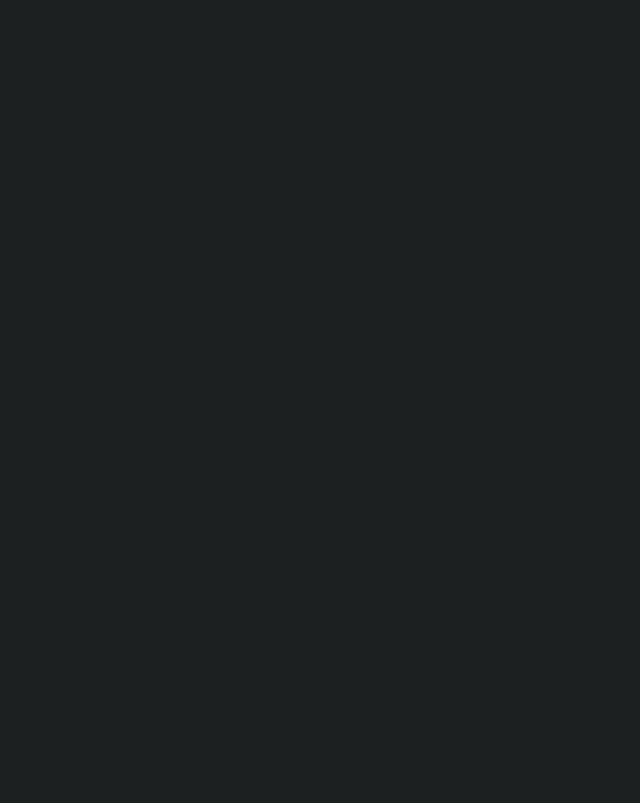
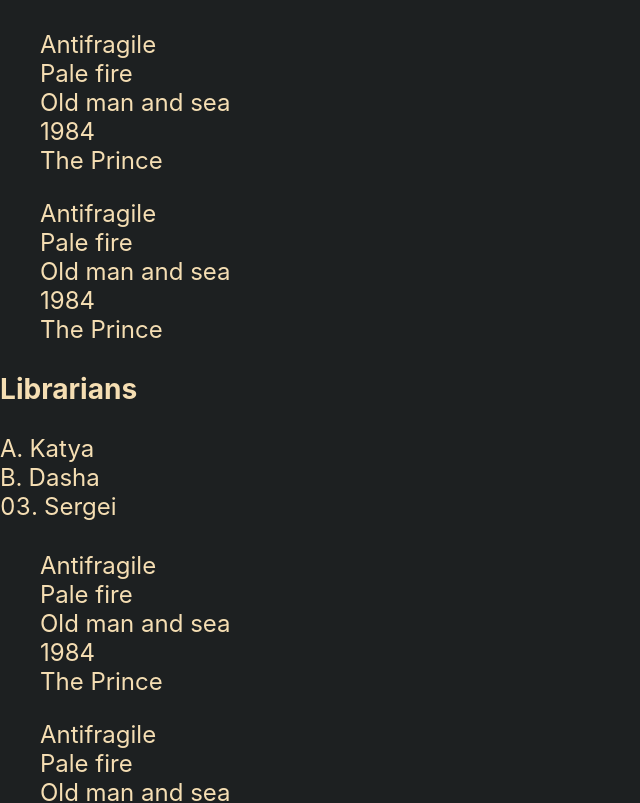
Before and after one commit to Genocity/react_01, a React (Create React App) app: page / in a window 1280 px wide. Shown: the top 803 px of the page, without its empty margins (0-640 px from the left). Built offline with nearby package versions, Linux system fonts and the light colour scheme.

Commit message:
map components

```diff
--- a/src/App.js
+++ b/src/App.js
@@ -7,24 +7,39 @@ import Books from "./components/Books/Books";
 function App() {
     let firstName = "Community";
     let secondName = "Library";
-    let lib1Props = {
+    /*    let lib1Props = {
             "name": `${firstName} + ${secondName}`,
             "color": "blue"
         };
         let lib2Props = {
             "name": `${firstName} + ${secondName} #2`,
             "color": "blue"
-    };
+        };*/
+    let libsProps = [
+        {
+            "name": `${firstName} + ${secondName}`,
+            "color": "blue"
+        },
+        {
+            "name": `${firstName} + ${secondName} #2`,
+            "color": "blue"
+        }
+
+    ];
+    let libraries = libsProps.map(item => {
+        return <Library props={item.name}/>
+    });
     console.log(window.history);
 
     return (
         <BrowserRouter>
             <div className="App">
-                <Route
+                {/*<Route
                     path="/lib"
                     component={() => <Library props={lib2Props}/>}
                 />
-                <Route path="/books" component={Books}/>
+                <Route path="/books" component={Books}/>*/}
+                {libraries}
             </div>
         </BrowserRouter>
     );
```
Lines whose indentation alone changed are shown as unchanged.
